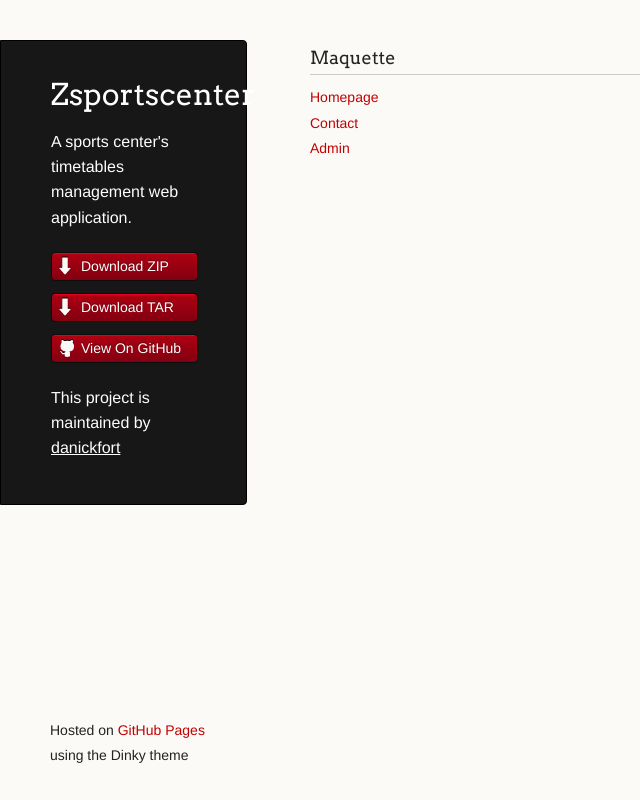
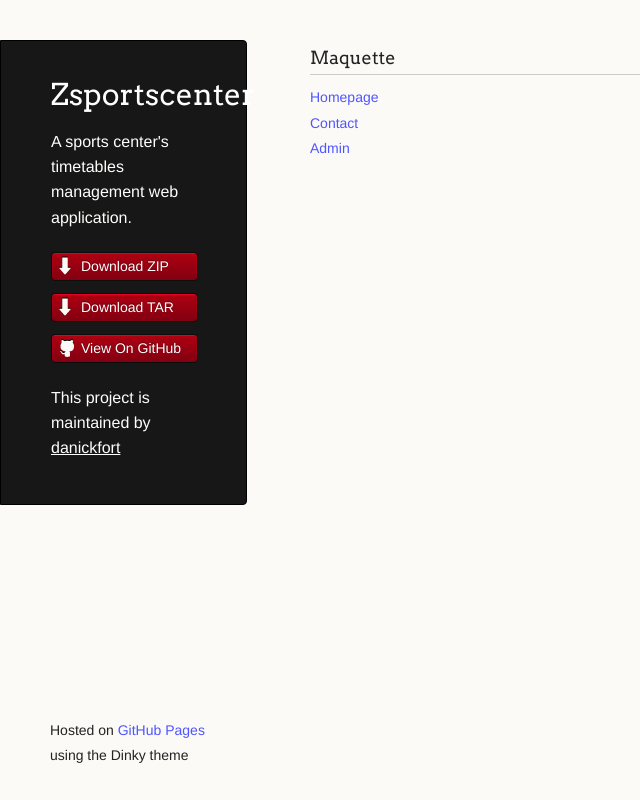
Before and after one commit to danickfort/zSportsCenter, a PHP site: page / in a window 1280 px wide. Shown: the whole page, without its empty margins (0-640 px from the left). Run offline with PHP 8.4, Linux system fonts and the light colour scheme.

Commit message:
Modified link color to blue from red

```diff
--- a/stylesheets/styles.css
+++ b/stylesheets/styles.css
@@ -76,7 +76,7 @@ h4, h5, h6 {
 }
 
 a {
-  color:#C30000;
+  color:#4F55FF;
   font-weight:200;
   text-decoration:none;
 }
```
